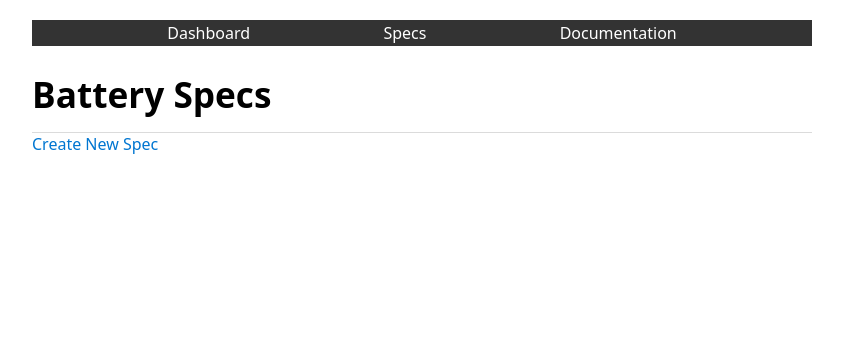
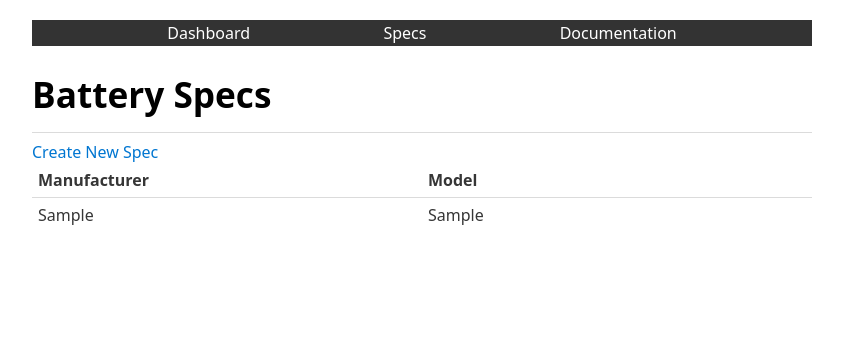
Before and after one commit to Leyka/BatteryTest, a Flask app: page /specs in a window 1280 px wide. Shown: the top 346 px of the page, without its empty margins (218-1061 px from the left). Run offline with Flask 2, Linux system fonts and the light colour scheme; tables that the repository leaves empty hold one stand-in row (values such as "Sample post").

Commit message:
Add data to DB

```diff
--- a/app/routes.py
+++ b/app/routes.py
@@ -1,8 +1,14 @@
 from app import app
-from flask import render_template, request
+from flask import render_template, request, redirect, url_for
+from app.services import BatteryService, BatterySpecService, BatteryTestService
+
+battery_service = BatteryService()
+spec_service = BatterySpecService()
+test_service = BatteryTestService()
+
+# ==== HTML =====
 
 
-# ==== HTML =====
 @app.route('/')
 def dashboard():
     return render_template('index.html')
@@ -20,13 +26,19 @@ def battery(battery_id):
 
 @app.route('/specs')
 def specs():
-    return render_template('specs/index.html')
+    all_specs = spec_service.get_all_specs()
+    return render_template('specs/index.html', specs=all_specs)
 
 
 @app.route('/specs/new', methods=['GET', 'POST'])
 def specs_new():
     if request.method == 'GET':
         return render_template('specs/new.html')
+    elif request.method == 'POST':
+        manufacturer = request.form['manufacturer']
+        model = request.form['model']
+        spec_service.create_spec(manufacturer, model)
+        return redirect(url_for('specs'))
 
 
 # ==== API =====
@@ -41,8 +53,14 @@ def api_battery_test():
     }
     """
     payload = request.json
-
     if payload is None:
         return "You must provide a JSON payload.", 400
 
-    return payload
+    public_id = payload["public_id"]
+    capacity = payload["capacity_mah"]
+    resistance = payload["resistance_mohm"]
+
+    # Get or create battery
+    battery = battery_service.get_or_create_battery(public_id)
+    test = test_service.create_test(battery.id, capacity, resistance)
+    return 'OK'
--- a/app/services.py
+++ b/app/services.py
@@ -1,9 +1,32 @@
-from app.models import Battery, BatterySpec
+from app.models import Battery, BatterySpec, BatteryTest
+from app import db
 
 
 class BatteryService:
-    pass
+    def get_or_create_battery(self, public_id) -> Battery:
+        # Get battery by public id
+        battery = Battery.query.filter_by(public_id=public_id).first()
+        if battery is None:
+            # Create
+            battery = Battery(public_id)
+            db.session.add(battery)
+            db.session.commit()
+
+        return battery
 
 
 class BatterySpecService:
-    pass
+    def get_all_specs(self):
+        return BatterySpec.query.all()
+
+    def create_spec(self, manufacturer, model):
+        spec = BatterySpec(manufacturer, model)
+        db.session.add(spec)
+        db.session.commit()
+
+
+class BatteryTestService:
+    def create_test(self, battery_id, capacity, resistance):
+        test = BatteryTest(battery_id, capacity, resistance)
+        db.session.add(test)
+        db.session.commit()
--- a/app/static/css/style.css
+++ b/app/static/css/style.css
@@ -1,12 +1,24 @@
 /* general */
-* { padding: 0; margin: 0; box-sizing: border-box; }
+* {
+  box-sizing: border-box;
+}
 
 /* nav */
 nav {
-    display: flex;
-    justify-content: space-evenly;
-    background: #333;
-    padding: 2px;
+  display: flex;
+  justify-content: space-evenly;
+  background: #333;
+  padding: 2px;
 }
-nav a { color: #fff; }
-nav a:hover { text-decoration: none; }
+nav a {
+  color: #fff;
+}
+nav a:hover {
+  text-decoration: none;
+}
+
+/* helpers */
+.vertial-space {
+  margin-top: 10px;
+  margin-bottom: 10px;
+}
--- a/app/templates/specs/index.html
+++ b/app/templates/specs/index.html
@@ -3,5 +3,25 @@
 {% block title %}Battery Specs{% endblock %}
 
 {% block content %}
-    <a href="/specs/new">Create New Spec</a>
+    <a href="/specs/new" class="vertial-space">Create New Spec</a>
+    {% if specs %}
+        <table>
+            <thead>
+                <tr>
+                    <th>Manufacturer</th>
+                    <th>Model</th>
+                    <!-- <th></th> -->
+                </tr>
+            </thead>
+            <tbody>
+                {% for spec in specs %}
+                <tr>
+                    <td>{{ spec.manufacturer }}</td>
+                    <td>{{ spec.model }}</td>
+                    <!-- <td><a href="/specs/edit/{{spec.id}}">Edit</a> / <a href="/specs/delete/{{spec.id}}">Delete</a></td> -->
+                </tr>
+                {% endfor %}
+            </tbody>
+        </table>
+    {% endif %}
 {% endblock %}
--- a/config.py
+++ b/config.py
@@ -11,5 +11,5 @@ load_dotenv(dotenv_path)
 DEBUG = os.getenv('DEBUG', 'False') == 'True'
 
 # DATABASE_URI
-default_database_uri = join(current_dir, 'battery_test.db')
+default_database_uri = join(current_dir, 'battery.db')
 DATABASE_URI = os.getenv('DATABASE_URI', f'sqlite:///{default_database_uri}')
```
Also changed, not shown: app/models.py (+17 -2 lines), README.md.
